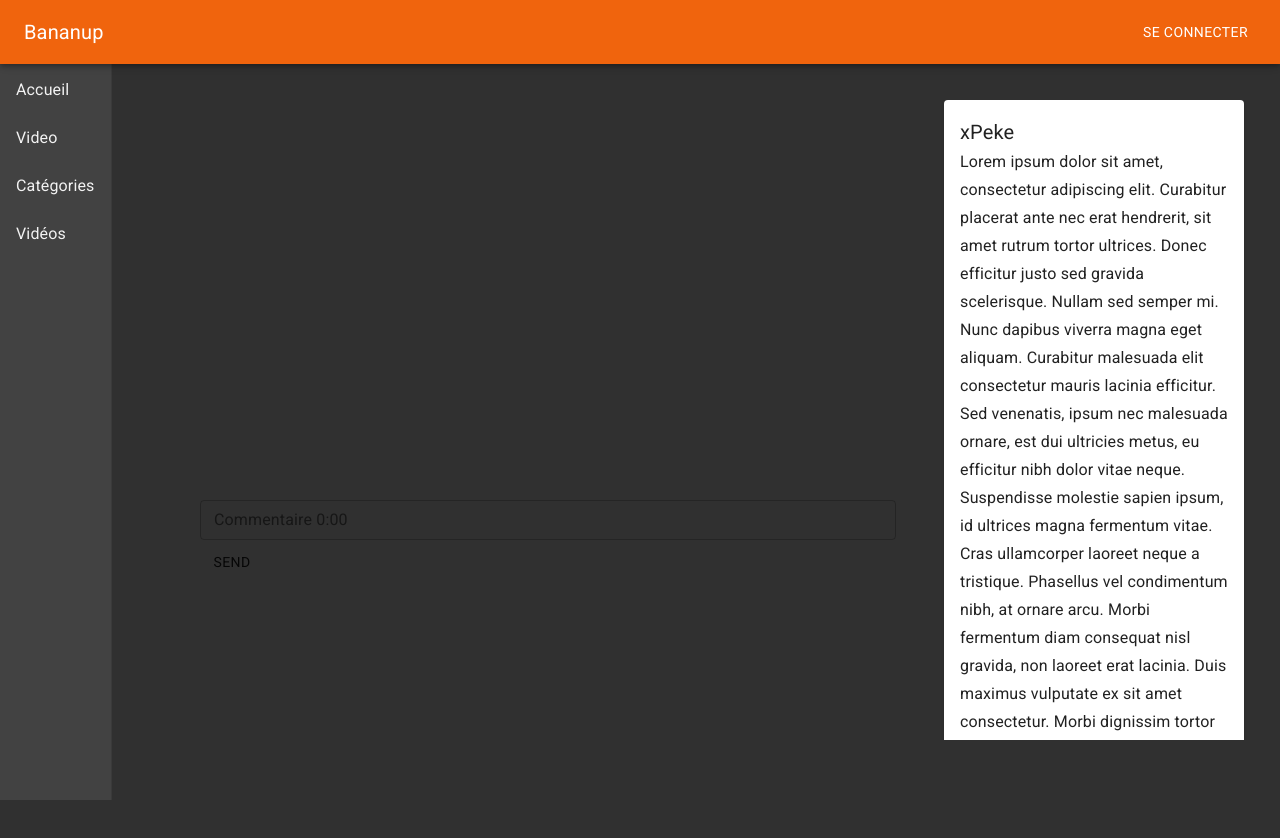
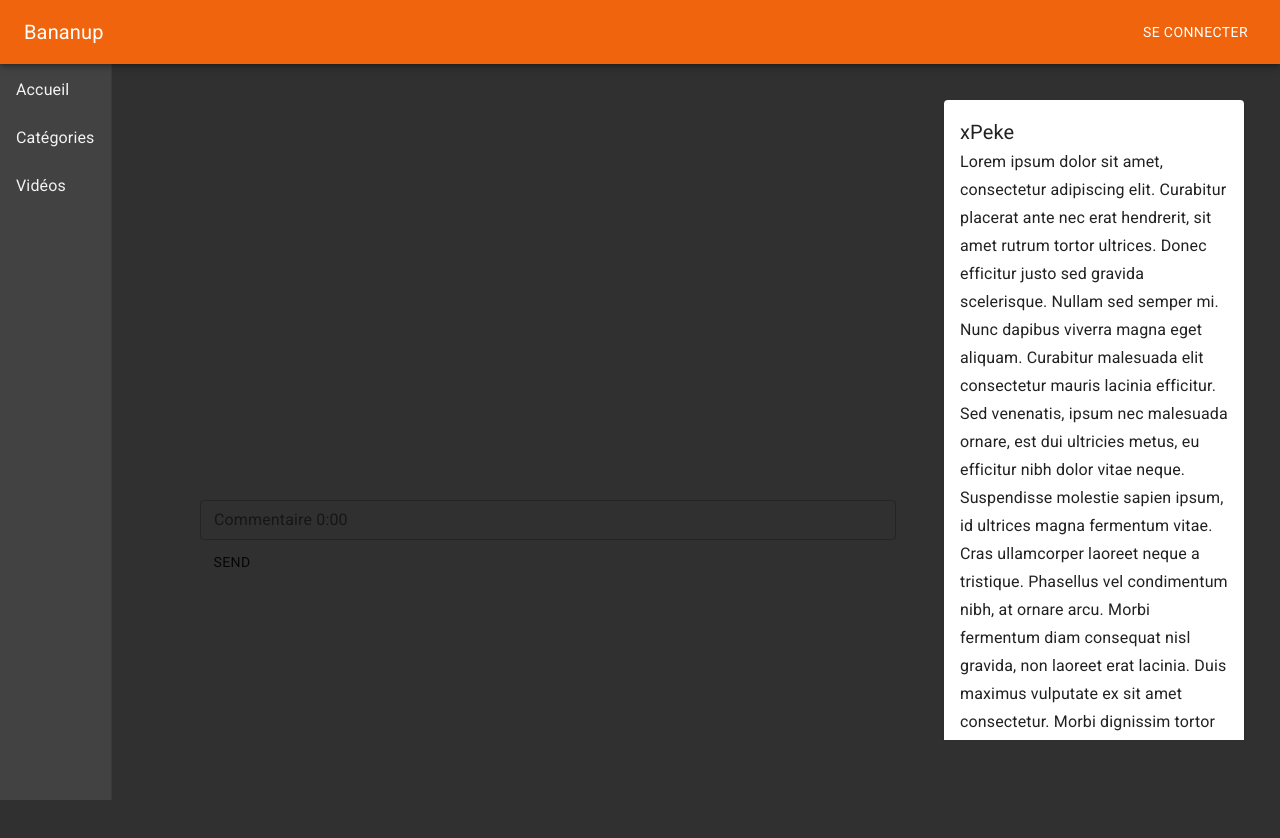
Before and after one commit to Zeitlan/bananup-front, a React app: page /video/1 in a window 1280 px wide. Built offline with nearby package versions, Linux system fonts and the light colour scheme.

Commit message:
Resolve "Link categories to API"

```diff
--- a/src/App.js
+++ b/src/App.js
@@ -26,7 +26,7 @@ class App extends React.Component {
                 <Router>
                   <Home path="/"/>
                   <Video path="/video/:videoId"/>
-                  <Videos path="/videos"/>
+                  <Videos path="/categorie/:categoryId"/>
                   <Categories path="/categories"/>
                 </Router>
               </Main>
--- a/src/components/categories/category-list-preview.js
+++ b/src/components/categories/category-list-preview.js
@@ -1,29 +1,31 @@
 import React from 'react'
 import styled from 'styled-components'
 import Category from './category'
+import { withContext } from '../../context'
 import { Grid } from '@material-ui/core'
+import PropTypes from 'prop-types'
+import { Link } from '@reach/router'
+
+@withContext(['categories'],['getCategories'])
 class CategoryListPreview extends React.Component {
 
+  componentDidMount() {
+    const { actions: { getCategories }} = this.props
+    getCategories()
+  }
   render() {
+    const { state: {categories}} = this.props
     return (
         <Container>
             <TopRow>
                 <CustomTitle>Catégories Populaires</CustomTitle>
-                <More href="...">Voir plus..</More>
+                <More to="/categories">Voir plus..</More>
             </TopRow>
             <Grid container spacing={3}>
-                <Grid item sm={6} md={3}>
-                    <Category title="World of Warcraft" nb_videos={10}/>
-                </Grid>
-                <Grid item sm={6} md={3}>
-                    <Category title="World of Warcraft" nb_videos={10}/>
-                </Grid>
-                <Grid item sm={6} md={3}>
-                    <Category title="World of Warcraft" nb_videos={10}/>
-                </Grid>
-                <Grid item sm={6} md={3}>
-                    <Category title="World of Warcraft" nb_videos={10}/>
-                </Grid>
+                {categories && categories.slice(0,4).map((category) =>
+                  <Grid key={category.id} item sm={6} md={3}>
+                      <Category category={category}/>
+                  </Grid>)}
             </Grid>
         </Container>
     )
@@ -32,6 +34,8 @@ class CategoryListPreview extends React.Component {
 
 // PropTypes
 CategoryListPreview.propTypes = {
+  actions: PropTypes.object.isRequired,
+  state: PropTypes.object.isRequired
 }
 
 // Styles
@@ -44,7 +48,7 @@ const TopRow = styled.div`
     flex-direction: row;
     align-content: center;
 `
-const More = styled.a`
+const More = styled(Link)`
     margin: auto;
     margin-right: 0;
     text-decoration-style: none;
--- a/src/components/categories/category.js
+++ b/src/components/categories/category.js
@@ -1,22 +1,23 @@
 import React from 'react'
 import styled from 'styled-components'
 import PropTypes from 'prop-types'
-import imgWoW from "./world-of-warcraft.jpg"
+import { Link } from '@reach/router'
 class Category extends React.Component {
-
   state = {
     hover: false
   }
   render() {
-    const { title, nb_videos } = this.props
+    const { category } = this.props
     return (
         <Container onMouseEnter={() => this.setState({hover: true})} onMouseLeave={() => this.setState({hover: false})}>
-            <ImgContainer hover={this.state.hover} src={imgWoW}/>
+            <Link to={"/categorie/"+category.id}>
+              <ImgContainer hover={this.state.hover} src={category.image_url}/>
+            </Link>
             <CategoryDescription>
               <div className={"category-information"}>
                 <CustomCaption>
-                  <div>{title}</div>
-                  <div className={"category-subinfo"}>{nb_videos} vidéos</div>
+                  <div>{category.name}</div>
+                  <div className={"category-subinfo"}>{category.videos_count} vidéos</div>
                 </CustomCaption>
               </div>
             </CategoryDescription>
@@ -27,8 +28,7 @@ class Category extends React.Component {
 
 // PropTypes
 Category.propTypes = {
-  title: PropTypes.string.isRequired,
-  nb_videos: PropTypes.number.isRequired,
+  category: PropTypes.object.isRequired,
 }
 
 // Styles
--- a/src/components/menu/navigation-menu.js
+++ b/src/components/menu/navigation-menu.js
@@ -9,10 +9,6 @@ const navItems = [
     {
         text:"Accueil",
         link:"/"
-    },
-    {
-        text:"Video",
-        link:"/video/Wppvh70iK3A"
     },
     {
         text: "Catégories",
--- a/src/components/videos/video-list-preview.js
+++ b/src/components/videos/video-list-preview.js
@@ -7,28 +7,44 @@ class VideoListPreview extends React.Component {
     state = {
         videos: [
             {
-                title : '2v2 WoW avec Mage Feu',
-                date: '20/08/2019',
-                creator:'Zeitlan',
-                game:'World of Warcraft',
+                author: 2,
+                category: 1,
+                created_at: "2019-06-27T19:52:51.676926Z",
+                id: 1,
+                link: "iE2wwzM0p68",
+                name: "World of Warcraft",
+                url: "http://127.0.0.1:8000/videos/1/",
+                views: 0
             },
             {
-                title : '2v2 WoW avec Mage Feu',
-                date: '20/08/2019',
-                creator:'Zeitlan',
-                game:'World of Warcraft',
+                author: 2,
+                category: 1,
+                created_at: "2019-06-27T19:52:51.676926Z",
+                id: 1,
+                link: "iE2wwzM0p68",
+                name: "World of Warcraft",
+                url: "http://127.0.0.1:8000/videos/1/",
+                views: 0
             },
             {
-                title : '2v2 WoW avec Mage Feu',
-                date: '20/08/2019',
-                creator:'Zeitlan',
-                game:'World of Warcraft',
+                author: 2,
+                category: 1,
+                created_at: "2019-06-27T19:52:51.676926Z",
+                id: 1,
+                link: "iE2wwzM0p68",
+                name: "World of Warcraft",
+                url: "http://127.0.0.1:8000/videos/1/",
+                views: 0
             },
             {
-                title : '2v2 WoW avec Mage Feu',
-                date: '20/08/2019',
-                creator:'Zeitlan',
-                game:'World of Warcraft',
+                author: 2,
+                category: 1,
+                created_at: "2019-06-27T19:52:51.676926Z",
+                id: 1,
+                link: "iE2wwzM0p68",
+                name: "World of Warcraft",
+                url: "http://127.0.0.1:8000/videos/1/",
+                views: 0
             },
         ]
     }
--- a/src/components/videos/video-list.js
+++ b/src/components/videos/video-list.js
@@ -4,7 +4,6 @@ import PropTypes from 'prop-types'
 import VideoPreview from './video-preview'
 import { Grid } from '@material-ui/core'
 class VideoList extends React.Component {
-
   render() {
         const { videos } = this.props
         return (
@@ -13,7 +12,7 @@ class VideoList extends React.Component {
                     {videos.map((video) => {
                         return (
                             <Grid  key={video.id} item sm={12} md={6} lg={3}>
-                                <VideoPreview title={video.title} date={video.date} creator={video.creator} game={video.category}/>
+                                <VideoPreview video={video}/>
                             </Grid>)
                     })}
                 </Grid>
--- a/src/components/videos/video-preview.js
+++ b/src/components/videos/video-preview.js
@@ -1,21 +1,24 @@
 import React from 'react'
 import styled from 'styled-components'
-import imgWoW from './wow-gameplay.jpg'
 import PropTypes from 'prop-types'
+import { Link } from '@reach/router'
+
 class VideoPreview extends React.Component {
 
   render() {
-    const { title, date, creator, game } = this.props
+    const { name, created_at, author, category, link } = this.props.video
     return (
         <Container>
-            <ImgContainer src={imgWoW}/>
+            <Link to={"/video/"+link}>
+              <ImgContainer src={"https://img.youtube.com/vi/" + link + "/0.jpg"}/>
+            </Link>
             <VideoDescription>
               <div className={"video-information"}>
                 <CustomCaption>
-                  <div className={"video-title"}>{title}</div>
-                  <div className={"video-subinfo"}>Le {date}</div>
-                  <div className={"video-subinfo"}>Par {creator}</div>
-                  <div className={"video-subinfo video-category"}> {game} </div>
+                  <div className={"video-title"}>{name}</div>
+                  <div className={"video-subinfo"}>Le {created_at}</div>
+                  <div className={"video-subinfo"}>Par {author}</div>
+                  <div className={"video-subinfo video-category"}> {category} </div>
                 </CustomCaption>
               </div>
             </VideoDescription>
@@ -26,10 +29,7 @@ class VideoPreview extends React.Component {
 
 // PropTypes
 VideoPreview.propTypes = {
-  title: PropTypes.string.isRequired,
-  date: PropTypes.string.isRequired,
-  creator: PropTypes.string.isRequired,
-  game: PropTypes.string.isRequired
+  video: PropTypes.object.isRequired
 }
 
 // Styles
--- a/src/context/actions/category.js
+++ b/src/context/actions/category.js
@@ -20,5 +20,17 @@ export default (object) => {
       }
       return undefined
     },
+    getCategoryVideos: async (id) => {
+      try {
+        const request = await fetch(appConfig.apiUrl + '/categories/' + id + '/')
+        const json = await request.json()
+        return json
+      }
+      catch(error) {
+        return {
+          message: 'Erreur : ' + error.message
+        }
+      }
+    }
   }
 }
--- a/src/pages/videos.js
+++ b/src/pages/videos.js
@@ -1,58 +1,37 @@
 import React from 'react'
 import styled from 'styled-components'
 
+import { withContext } from '../context'
 import VideoList from '../components/videos/video-list'
+import PropTypes from 'prop-types'
 
-const videos = [
-        {
-            title : '2v2 WoW avec Mage Feu',
-            date: '20/08/2019',
-            creator:'Zeitlan',
-            game:'World of Warcraft',
-        },
-        {
-            title : '2v2 WoW avec Mage Feu',
-            date: '20/08/2019',
-            creator:'Zeitlan',
-            game:'World of Warcraft',
-        },
-        {
-            title : '2v2 WoW avec Mage Feu',
-            date: '20/08/2019',
-            creator:'Zeitlan',
-            game:'World of Warcraft',
-        },
-        {
-            title : '2v2 WoW avec Mage Feu',
-            date: '20/08/2019',
-            creator:'Zeitlan',
-            game:'World of Warcraft',
-        },
-        {
-            title : '2v2 WoW avec Mage Feu',
-            date: '20/08/2019',
-            creator:'Zeitlan',
-            game:'World of Warcraft',
-        },
-        {
-            title : '2v2 WoW avec Mage Feu',
-            date: '20/08/2019',
-            creator:'Zeitlan',
-            game:'World of Warcraft',
-        },
-    ]
-
+@withContext(['categories'],['getCategoryVideos'])
 class Videos extends React.Component {
-
+  state = {
+    videos: undefined
+  }
+  componentDidMount() {
+    const { categoryId } = this.props
+    const {actions: {getCategoryVideos}} = this.props
+    getCategoryVideos(categoryId).then(json => {
+      this.setState({videos: json.videos})
+    })
+  }
   render() {
+    const { videos } = this.state
     return (
         <Container>
             <CustomTitle>Vidéos</CustomTitle>
-            <VideoList videos={videos}/>
+            { videos && <VideoList videos={videos}/> }
         </Container>)
   }
 }
 
+Videos.propTypes = {
+  actions: PropTypes.object.isRequired,
+  state: PropTypes.object.isRequired,
+  categoryId: PropTypes.string.isRequired
+}
 const Container = styled.div`
 `
 
```
Also changed, not shown: src/components/categories/category-list.js (+16 -48 lines), .eslintrc.js, src/components/share-video/video-preview.js (deleted).
